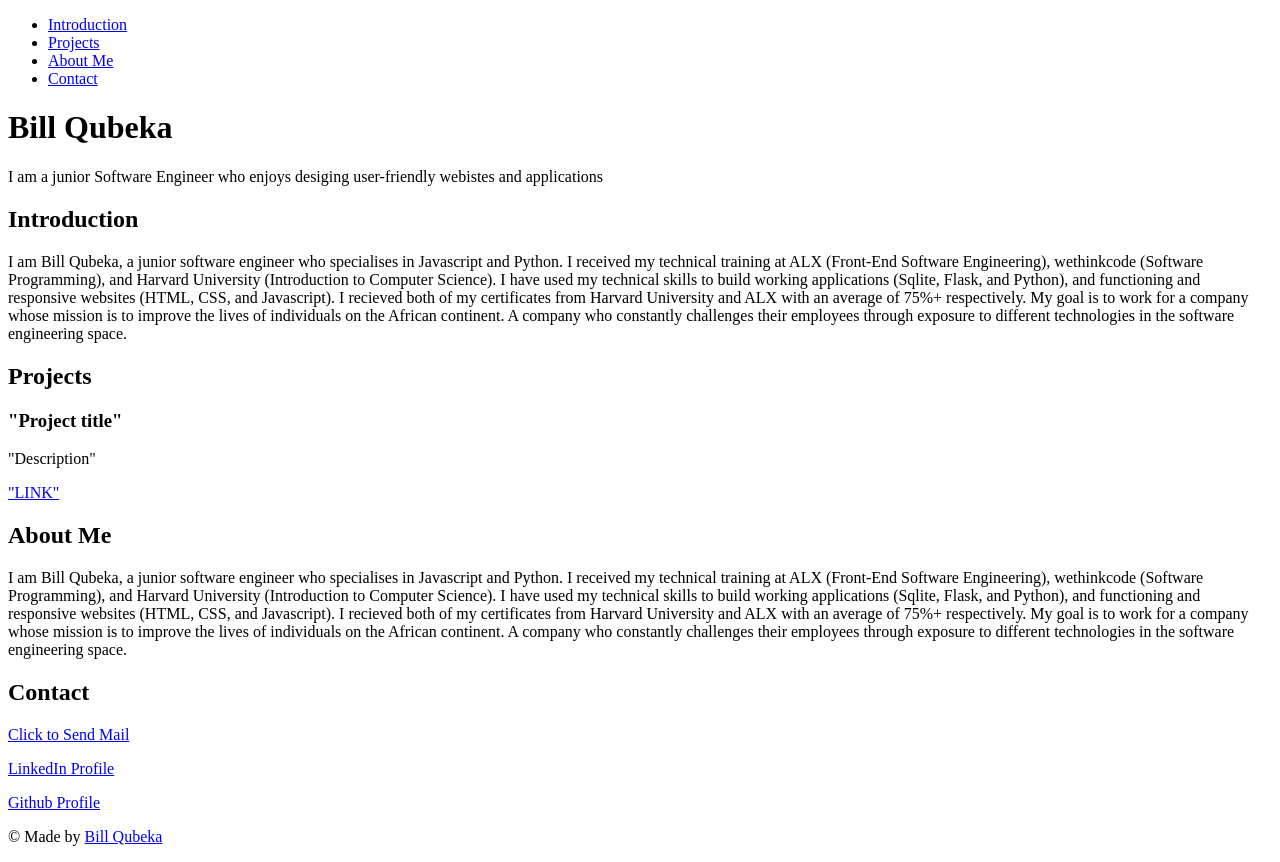
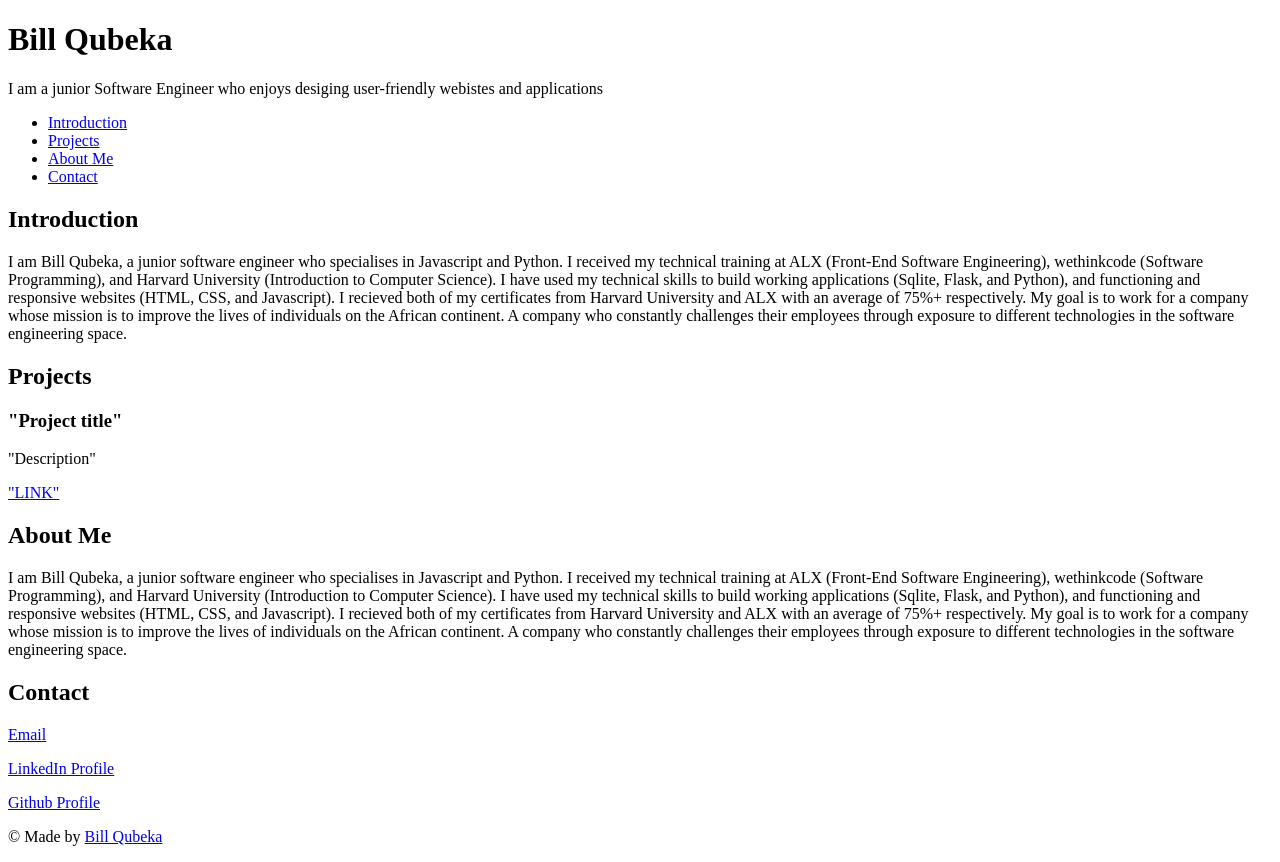
Before and after one commit to billandro/My_First_Portfolio, a plain HTML site: page portfolio/index.html in a window 1280 px wide. Drawn offline with Linux system fonts and the light colour scheme.

```diff
--- a/portfolio/index.html
+++ b/portfolio/index.html
@@ -8,17 +8,17 @@
 </head>
 <body>
     <header>
-        <nav>
-            <ul>
-                <li><a href="#introduction">Introduction</a></li>
-                <li><a href="#projects">Projects</a></li>
-                <li><a href="#about">About Me</a></li>
-                <li><a href="#contact">Contact</a></li>
-            </ul>
-        </nav>
         <h1>Bill Qubeka</h1>
         <p>I am a junior Software Engineer who enjoys desiging user-friendly webistes and applications</p>
     </header>
+    <nav>
+        <ul>
+            <li><a href="#introduction">Introduction</a></li>
+            <li><a href="#projects">Projects</a></li>
+            <li><a href="#about">About Me</a></li>
+            <li><a href="#contact">Contact</a></li>
+        </ul>
+    </nav>
     <main>
         <section id="introduction">
             <h2>Introduction</h2>
@@ -40,7 +40,7 @@
         </section>
         <section id="contact">
             <h2>Contact</h2>
-            <p><a href="malito: billqubeka@gmail.com">Click to Send Mail</a></p>
+            <p><a href="malito:billqubeka@gmail.com">Email</a></p>
             <p><a href="https://www.linkedin.com/in/bill-qubeka/" target="_blank" rel="noopener noreferrer">LinkedIn Profile</a></p>
             <p><a href="https://github.com/billandro" target="_blank">Github Profile</a></p>
         </section>
```
Also changed, not shown: html_basic/base_index.html (renamed from base_index.html), html_basic/index.html (renamed from index.html), html_basic/tweets.html (renamed from tweets.html), 2 other files.
